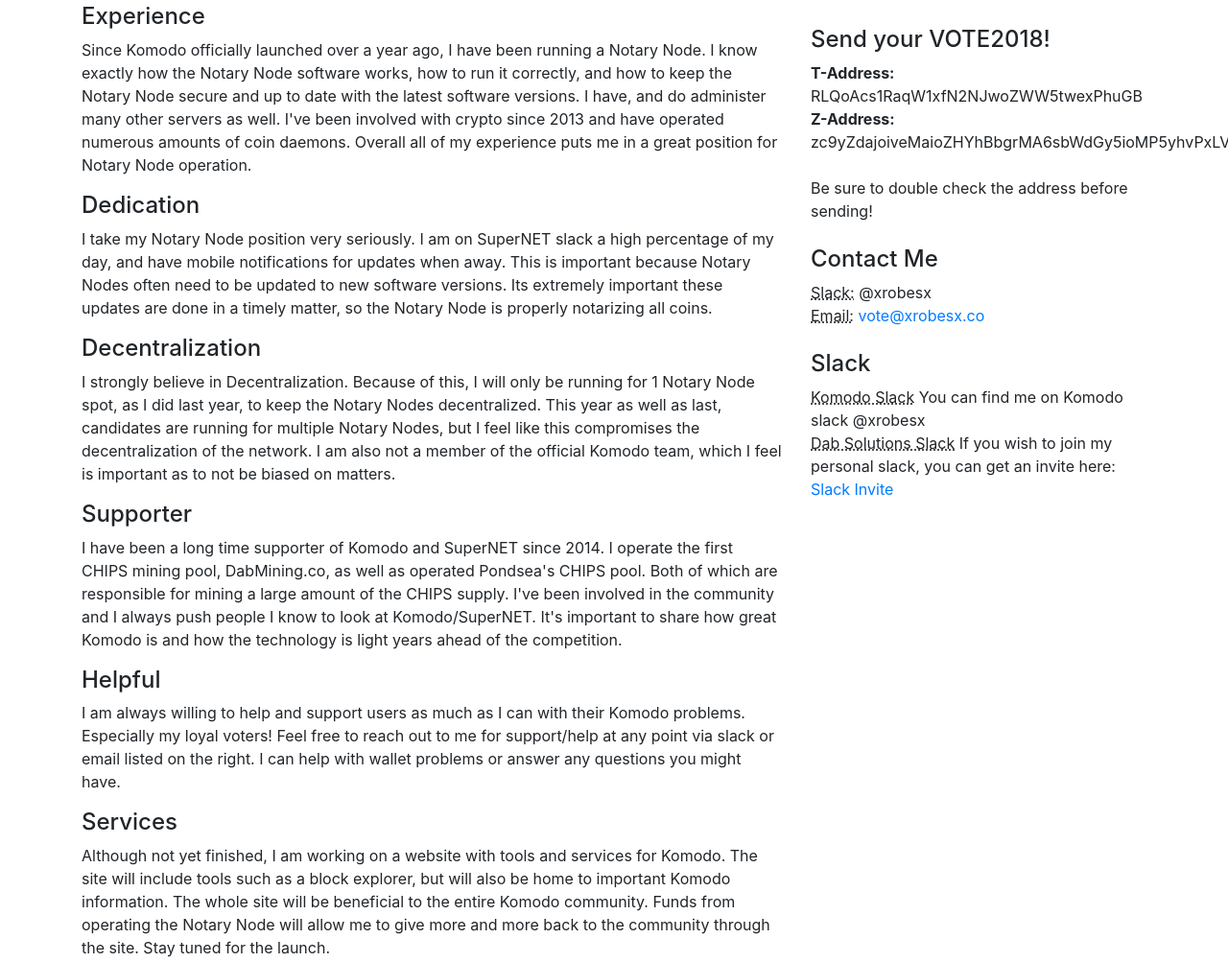
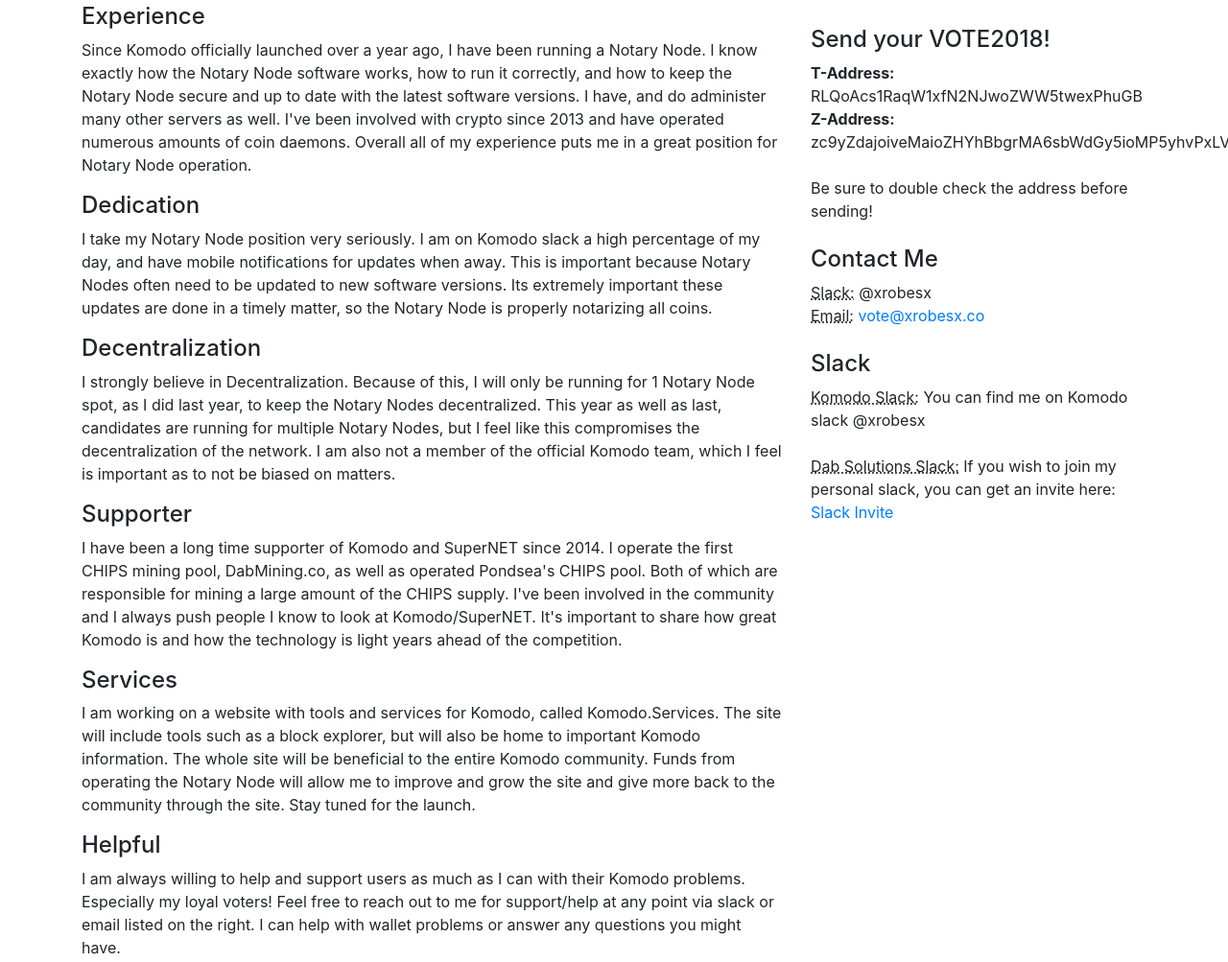
Before and after one commit to xRobeSx/NN-vote, a website: page index.html in a window 1280 px wide. Shown: the part 547-1550 px from the top of the page at 96% size. Drawn offline with Linux system fonts and the light colour scheme.

Commit message:
add logo + changes

```diff
--- a/index.html
+++ b/index.html
@@ -53,7 +53,7 @@
       <div class="container">
         <div class="row">
           <div class="col-lg-12">
-            <h1 class="display-3 text-center text-white mt-4">Business Name or Tagline</h1>
+            <h1 class="display-3 text-center text-white mt-4">Vote for xRobeSx!</h1>
           </div>
         </div>
       </div>
@@ -70,15 +70,16 @@
           <h4>Experience</h4>
           <p>Since Komodo officially launched over a year ago, I have been running a Notary Node. I know exactly how the Notary Node software works, how to run it correctly, and how to keep the Notary Node secure and up to date with the latest software versions. I have, and do administer many other servers as well. I've been involved with crypto since 2013 and have operated numerous amounts of coin daemons. Overall all of my experience puts me in a great position for Notary Node operation.</p>
           <h4>Dedication</h4>
-          <p>I take my Notary Node position very seriously. I am on SuperNET slack a high percentage of my day, and have mobile notifications for updates when away. This is important because Notary Nodes often need to be updated to new software versions. Its extremely important these updates are done in a timely matter, so the Notary Node is properly notarizing all coins.</p>
+          <p>I take my Notary Node position very seriously. I am on Komodo slack a high percentage of my day, and have mobile notifications for updates when away. This is important because Notary Nodes often need to be updated to new software versions. Its extremely important these updates are done in a timely matter, so the Notary Node is properly notarizing all coins.</p>
           <h4>Decentralization</h4>
           <p>I strongly believe in Decentralization. Because of this, I will only be running for 1 Notary Node spot, as I did last year, to keep the Notary Nodes decentralized. This year as well as last, candidates are running for multiple Notary Nodes, but I feel like this compromises the decentralization of the network. I am also not a member of the official Komodo team, which I feel is important as to not be biased on matters.</p>
           <h4>Supporter</h4>
           <p>I have been a long time supporter of Komodo and SuperNET since 2014. I operate the first CHIPS mining pool, DabMining.co, as well as operated Pondsea's CHIPS pool. Both of which are responsible for mining a large amount of the CHIPS supply. I've been involved in the community and I always push people I know to look at Komodo/SuperNET. It's important to share how great Komodo is and how the technology is light years ahead of the competition.</p>
+          <h4>Services</h4>
+          <p>I am working on a website with tools and services for Komodo, called Komodo.Services. The site will include tools such as a block explorer, but will also be home to important Komodo information. The whole site will be beneficial to the entire Komodo community. Funds from operating the Notary Node will allow me to improve and grow the site and give more back to the community through the site. Stay tuned for the launch.</p>
           <h4>Helpful</h4>
           <p>I am always willing to help and support users as much as I can with their Komodo problems. Especially my loyal voters! Feel free to reach out to me for support/help at any point via slack or email listed on the right. I can help with wallet problems or answer any questions you might have.</p>
-          <h4>Services</h4>
-          <p>Although not yet finished, I am working on a website with tools and services for Komodo. The site will include tools such as a block explorer, but will also be home to important Komodo information. The whole site will be beneficial to the entire Komodo community. Funds from operating the Notary Node will allow me to give more and more back to the community through the site. Stay tuned for the launch.</p>
+
             <a class="btn btn-primary btn-lg" href="#">Vote xRobeSx! &raquo;</a>
           </p>
         </div>
@@ -104,10 +105,11 @@
           </address>
           <h4 class="mt-4">Slack</h4>
           <address>
-            <abbr title="Slack">Komodo Slack</abbr>
+            <abbr title="Slack">Komodo Slack:</abbr>
             You can find me on Komodo slack @xrobesx
             <br>
-            <abbr title="Slack2">Dab Solutions Slack</abbr>
+            <br>
+            <abbr title="Slack2">Dab Solutions Slack:</abbr>
             If you wish to join my personal slack, you can get an invite here:
             <a href="http://slackinvite.dabsolutions.co">Slack Invite</a>
           </address>
```
Also changed, not shown: img/background.png (added), 1 other file.
